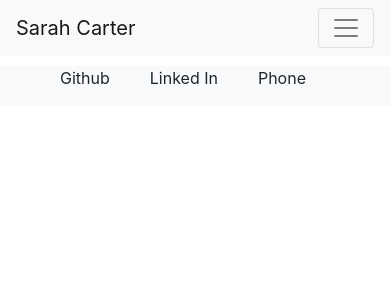
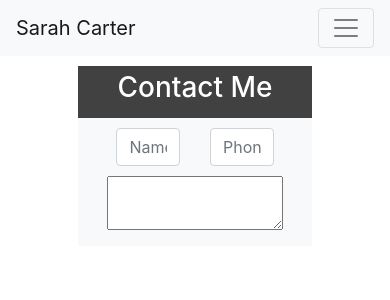
Before and after one commit to sarahm16/React-Portfolio, a React (Create React App) app: page /contact in a window 390 px wide. Shown: the top 300 px of the page. Built offline with nearby package versions, Linux system fonts and the light colour scheme.

Commit message:
added input fields for name and phone in contact.js

```diff
--- a/src/pages/contact.js
+++ b/src/pages/contact.js
@@ -1,27 +1,52 @@
-import React from 'react';
+import React, { Component } from 'react';
 
 import Navbar from '../components/navbar/navbar';
 
 import './style.css';
 
-function Contact() {
+class Contact extends Component {
+    constructor() {
+        super();
+        this.state = {
+            message: '',
+            email: '',
+            phone: '',
+            isSubmitted: false
+        }
+    }
+
+    onChange = (event) => {
+        console.log(event.target.id)
+        this.setState({[event.target.id] : event.target.value})
+    }
+
+    render() {
         return(
             //make a form to send me email
             //include input field for their phone and email
             <div>
                 <Navbar page='contact' />
                 <div className='contact container bg-light'>
+                    <div className='row contact-header'>
+                        <h3>Contact Me</h3>
+                    </div>
                     <div className='row'>
-                    <ul>
-                        <li>Github</li>
-                        <li>Linked In</li>
-                        <li>Phone</li>
-                    </ul>
+                        <form>
+                            <div className="row user-contact">
+                                <div className="col">
+                                    <input type="text" className="form-control" placeholder="Name" />
+                                </div>
+                                <div className="col">
+                                    <input type="text" className="form-control" placeholder="Phone" />
                                 </div>
                             </div>
-
+                            <textarea id='message' value={this.state.message} onChange={this.onChange} />
+                        </form>
+                    </div>
+                </div>
             </div>
         )
     }
+}
 
 export default Contact;
--- a/src/pages/style.css
+++ b/src/pages/style.css
@@ -1,15 +1,35 @@
 .contact {
+    margin-top: 10px;
+    width: 60%;
+}
+
+form {
+    margin: 10px 0px 10px 0px;
+    width: 100%;
+    text-align: center;
+}
+
+.user-contact {
+    width: 80%;
+    margin: 0 auto;
+}
+
+#message {
+    width: 75%;
     margin-top: 10px;
 }
 
-ul {
+.contact-header {
+    display: block;
     text-align: center;
+    background-color: rgb(65, 65, 65);
+    color: white;
+    padding: 5px;
 }
 
-li {
-    display: inline;
-    padding: 20px;
-}
+/* #message {
+    width: 60%;
+} */
 
 .project-header {
     display: block;
```
Lines whose indentation alone changed are shown as unchanged.
